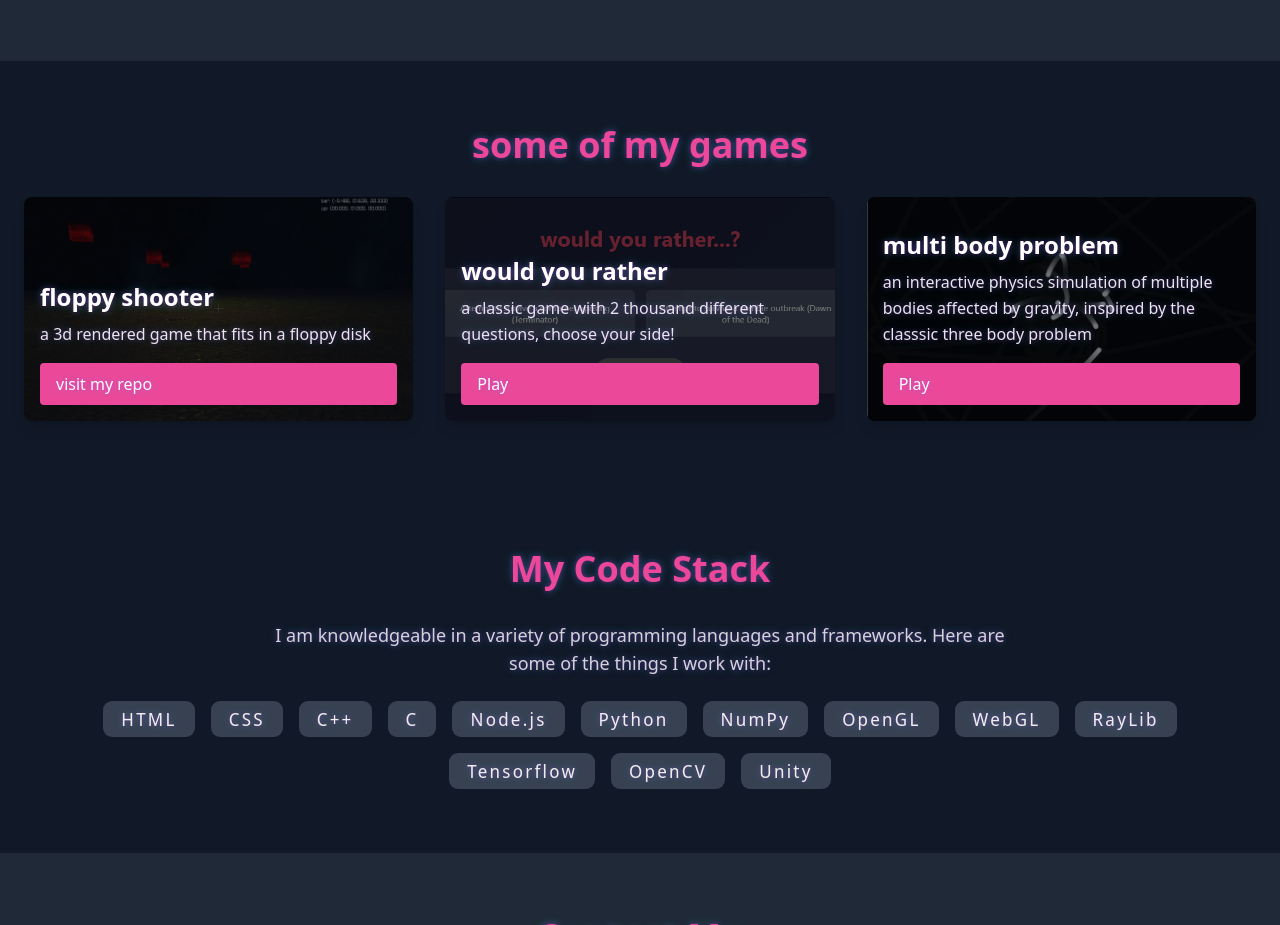
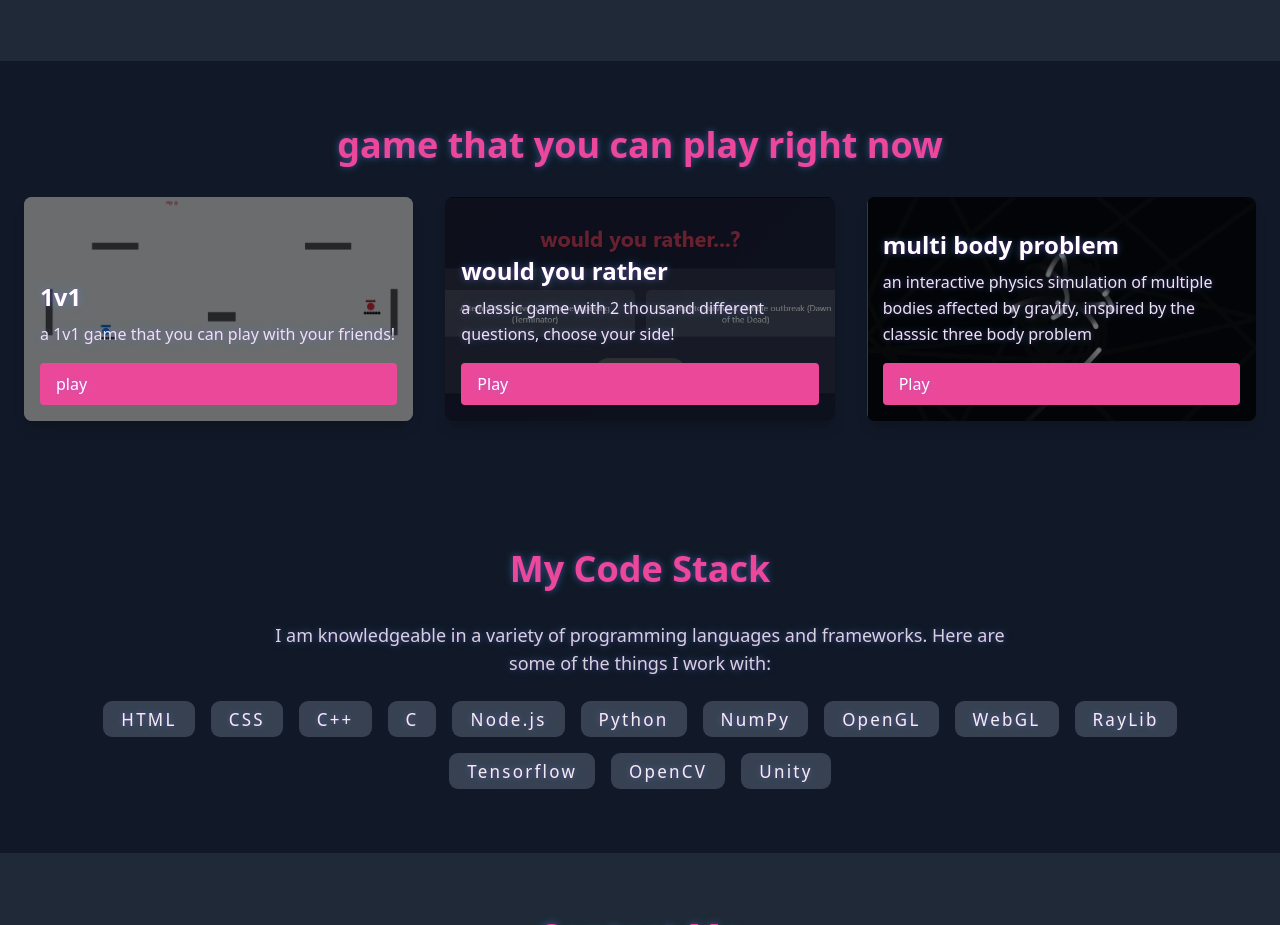
Before and after one commit to ILBBBM2/ILBBBM2.github.io, a website: page index.html in a window 1280 px wide. Shown: the part 1767-2692 px from the top of the page. Drawn offline with nearby package versions, Linux system fonts and the light colour scheme.

Commit message:
added my 1v1 game

```diff
--- a/index.html
+++ b/index.html
@@ -247,15 +247,15 @@
     </section>
     <section id="playmygames" class="py-16 bg-gray-900 scroll-reveal">
     <div class="container mx-auto px-6">
-        <h2 class="text-4xl font-bold text-center text-pink-500 mb-8 scroll-reveal">some of my games</h2>
+        <h2 class="text-4xl font-bold text-center text-pink-500 mb-8 scroll-reveal">game that you can play right now</h2>
         <div class="grid grid-cols-1 md:grid-cols-2 lg:grid-cols-3 gap-8">
             <!-- floppy shooter -->
             <div class="relative rounded-lg overflow-hidden shadow-lg group">
-                <img src="assets/floppy_shooter.PNG" alt="floppy screenshot" class="w-full h-56 object-cover opacity-70 group-hover:opacity-90 transition duration-300">
+                <img src="assets/1v1.PNG" alt="floppy screenshot" class="w-full h-56 object-cover opacity-70 group-hover:opacity-90 transition duration-300">
                 <div class="absolute inset-0 bg-black bg-opacity-40 flex flex-col justify-end p-4">
-                    <h3 class="text-2xl font-bold text-white mb-2">floppy shooter</h3>
-                    <p class="text-gray-200 mb-2">a 3d rendered game that fits in a floppy disk</p>
-                    <a href="https://github.com/ILBBBM2/floppy-shooter" target="_blank" class="inline-block mt-2 px-4 py-2 bg-pink-500 text-white rounded hover:bg-pink-600 transition">visit my repo</a>
+                    <h3 class="text-2xl font-bold text-white mb-2">1v1</h3>
+                    <p class="text-gray-200 mb-2">a 1v1 game that you can play with your friends!</p>
+                    <a href="https://github.com/ILBBBM2/floppy-shooter" target="_blank" class="inline-block mt-2 px-4 py-2 bg-pink-500 text-white rounded hover:bg-pink-600 transition">play</a>
                 </div>
             </div>
             <!-- would you rather -->
```
Also changed, not shown: assets/1v1.PNG (added), assets/floppy_shooter.PNG (deleted).
